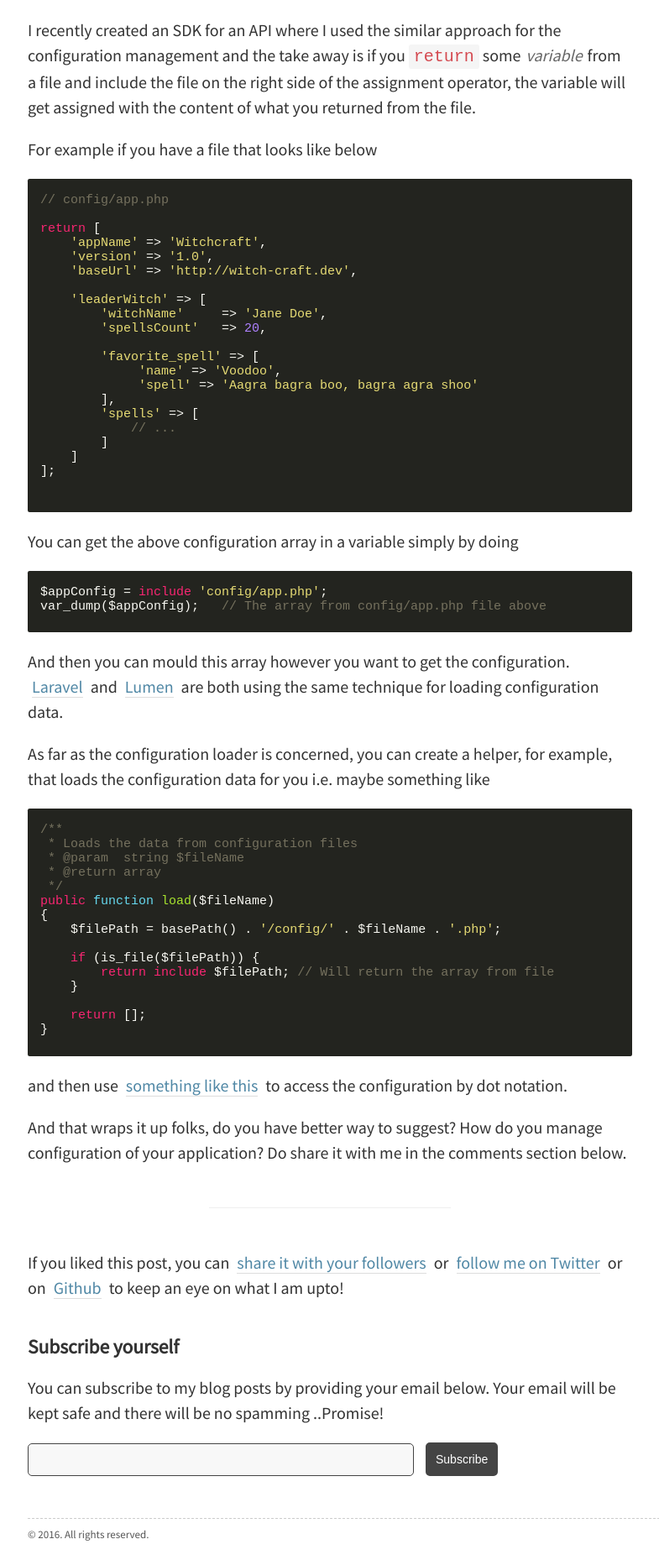
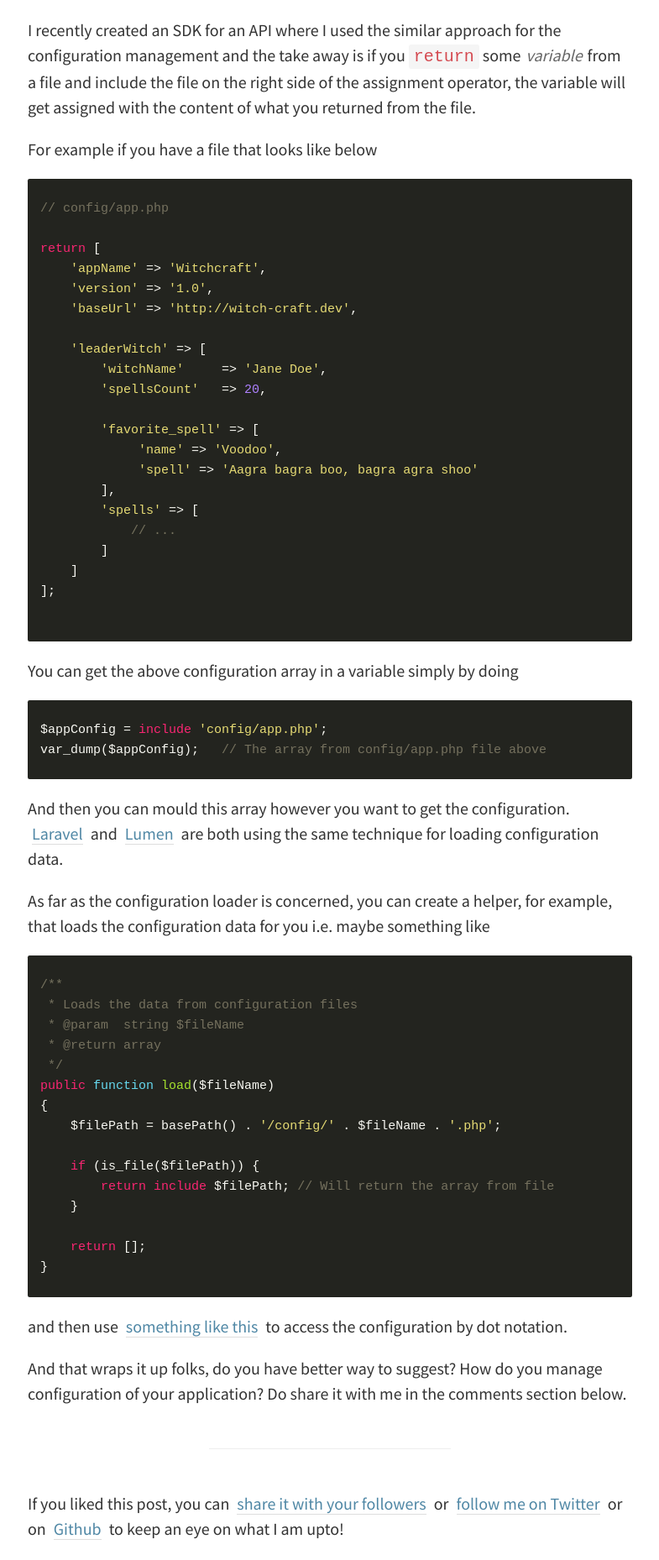
Before and after one commit to kamranahmedse/kamranahmedse.github.io, a Jekyll site: the page built from blog/_posts/2016-04-02-configuration-management-in-your-applications.md, in a window 1280 px wide. Shown: the part 694-2552 px from the top of the page at 84% size, without its empty margins (247-1032 px from the left). Built offline with Jekyll 4.4.1, drawn with Linux system fonts in a browser that asks for light colours; some web fonts are replaced; comment, search, counter and statistics services are not loaded.

Commit message:
Update style.css

```diff
--- a/public/css/style.css
+++ b/public/css/style.css
@@ -10,6 +10,9 @@ code {
   color: #d44950;
   background-color: #f5f5f5;
   border-radius: .15em;
+}
+pre.highlight {
+  line-height: 24px;
 }
 
 h1 {
```
